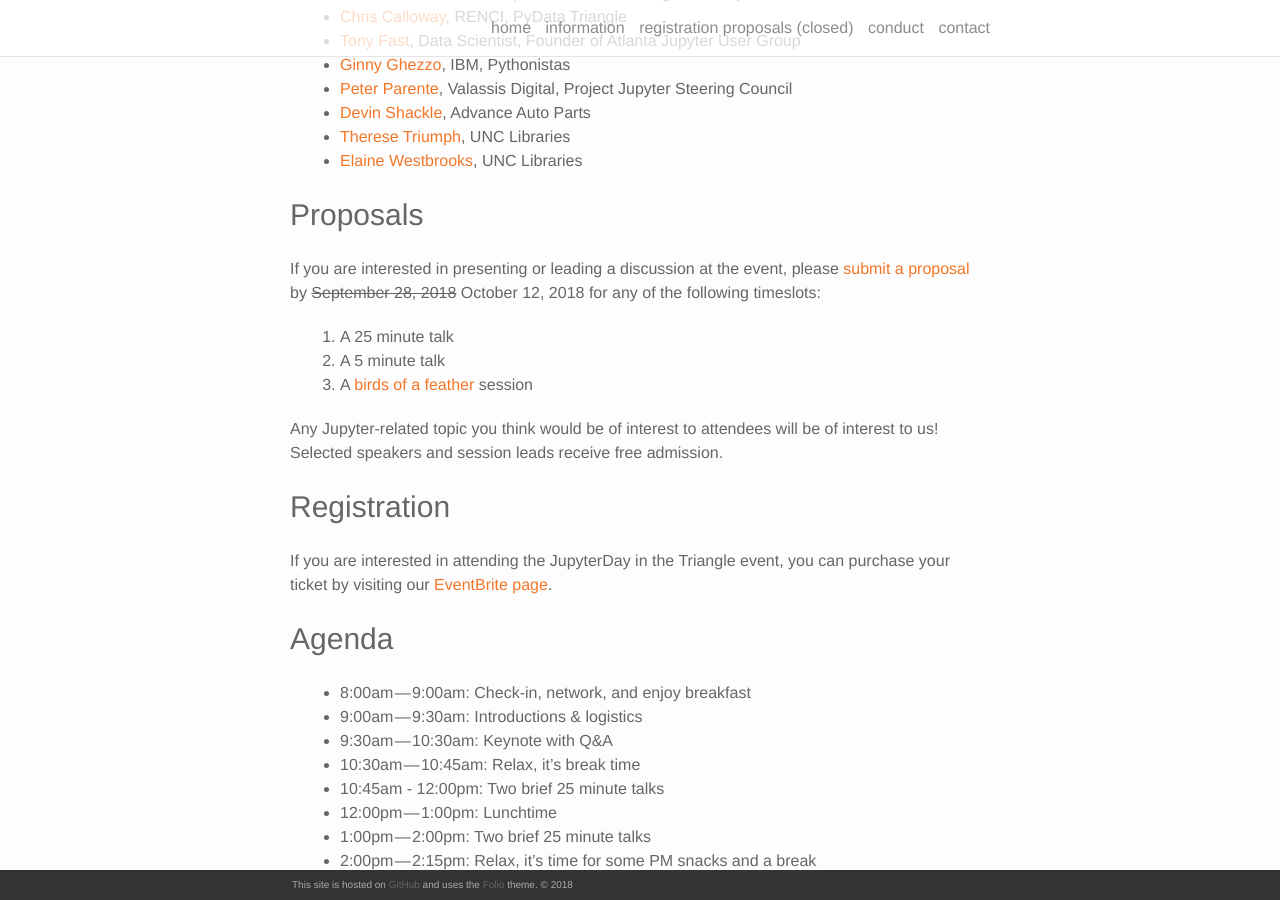
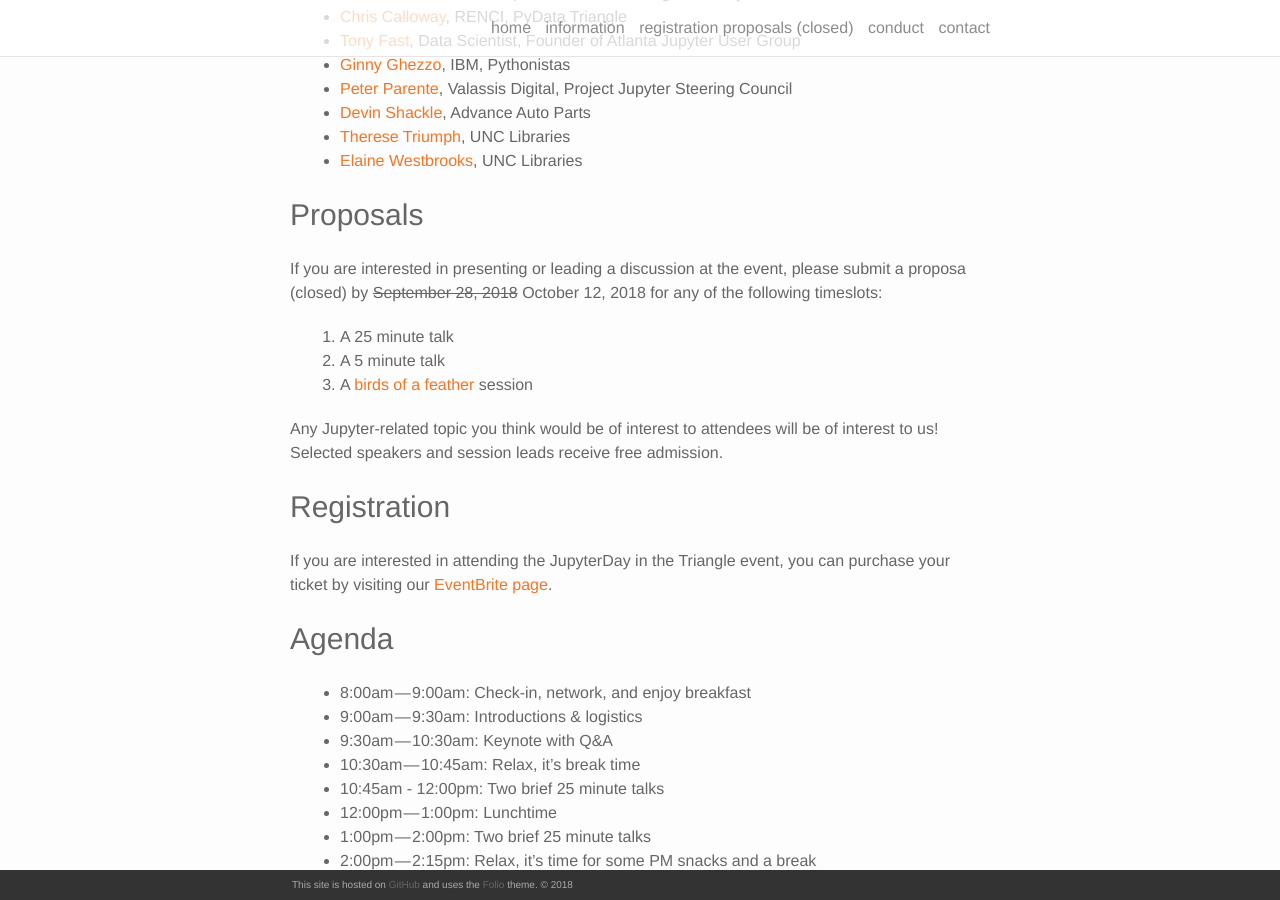
Before and after one commit to bogoli/-folio, a Jekyll site: the page built from information.md, in a window 1280 px wide and 900 px high, scrolled down 790 px. Built offline with Jekyll 4.4.1, drawn with Linux system fonts in a browser that asks for light colours; nearby versions of some CDN libraries.

Commit message:
Update proposals to closed

```diff
--- a/information.md
+++ b/information.md
@@ -35,7 +35,7 @@ If your organization is a fan of Project Jupyter and would like to give back to
 
 ### Proposals
 
-If you are interested in presenting or leading a discussion at the event, please [submit a proposal](https://goo.gl/forms/zhOMTTAUmUQFRyHA3) by <s>September 28, 2018</s> October 12, 2018 for any of the following timeslots:
+If you are interested in presenting or leading a discussion at the event, please submit a proposa (closed) by <s>September 28, 2018</s> October 12, 2018 for any of the following timeslots:
 
 1. A 25 minute talk
 2. A 5 minute talk
```
